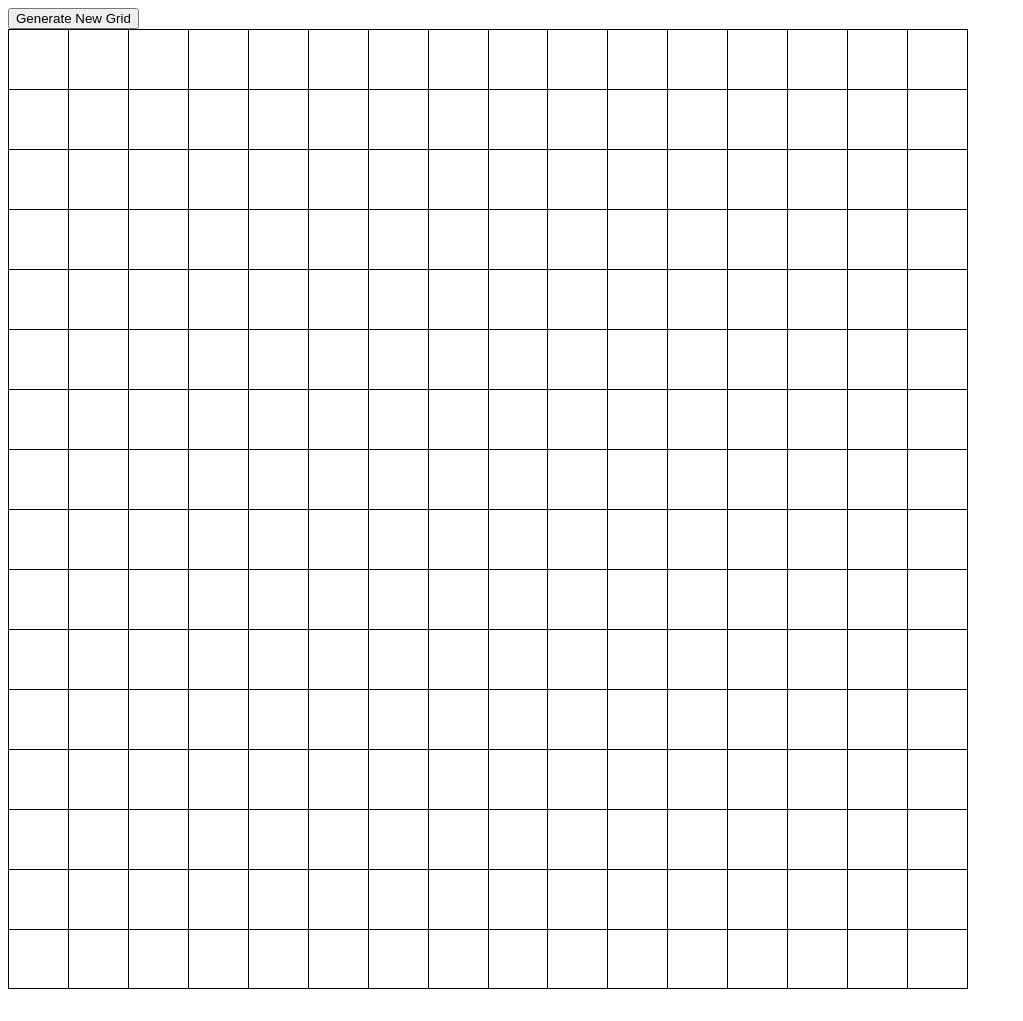
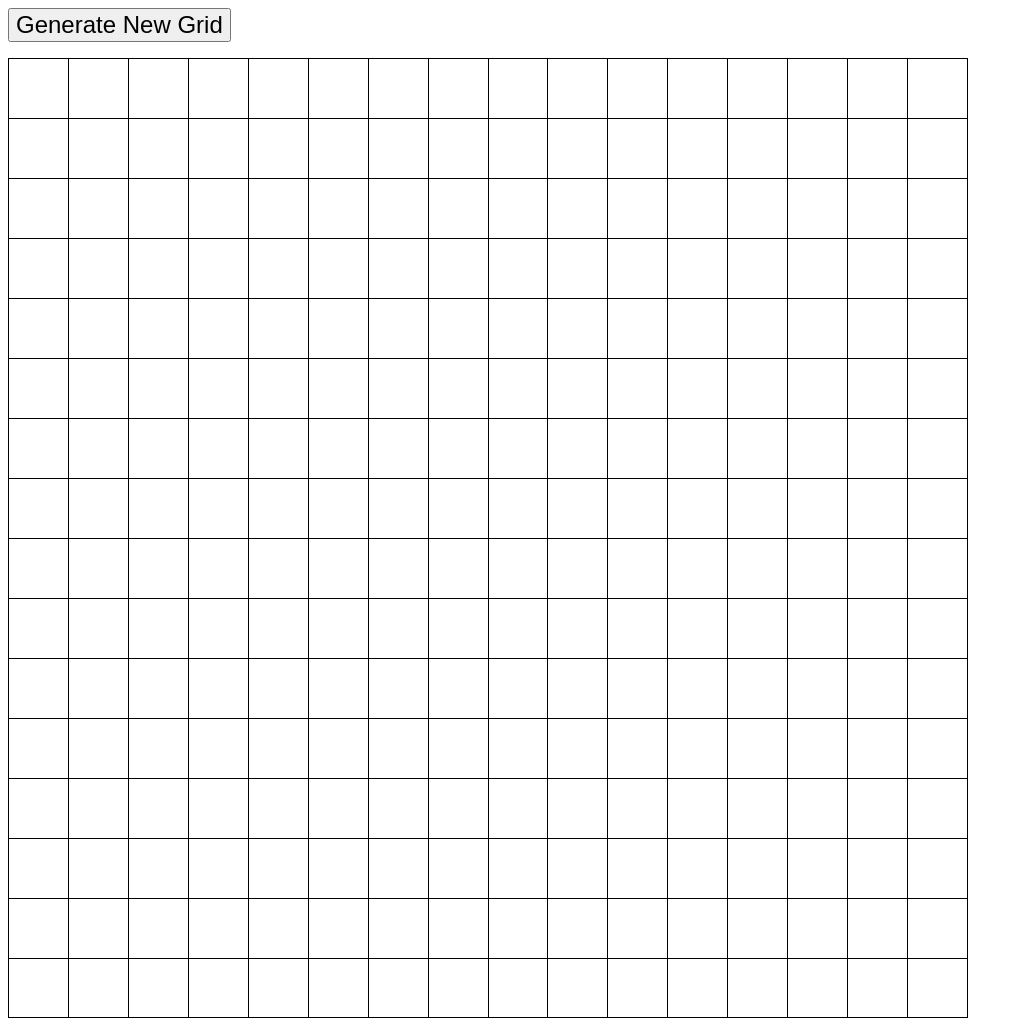
Before and after one commit to jdustindev/odin-etch-a-sketch, a plain HTML site: page index.html in a window 1280 px wide. Shown: the whole page, without its empty margins (0-1023 px from the left). Before the commit the page ends 997 px from the top, so only its background shows below. Drawn offline with Linux system fonts and the light colour scheme.

Commit message:
Style #newGrid button

```diff
--- a/styles.css
+++ b/styles.css
@@ -1,3 +1,8 @@
+#newGrid {
+  margin-bottom: 1rem;
+  font-size: 1.5rem;
+}
+
 #gridContainer {
   width: 960px;
   height: 960px;
```
